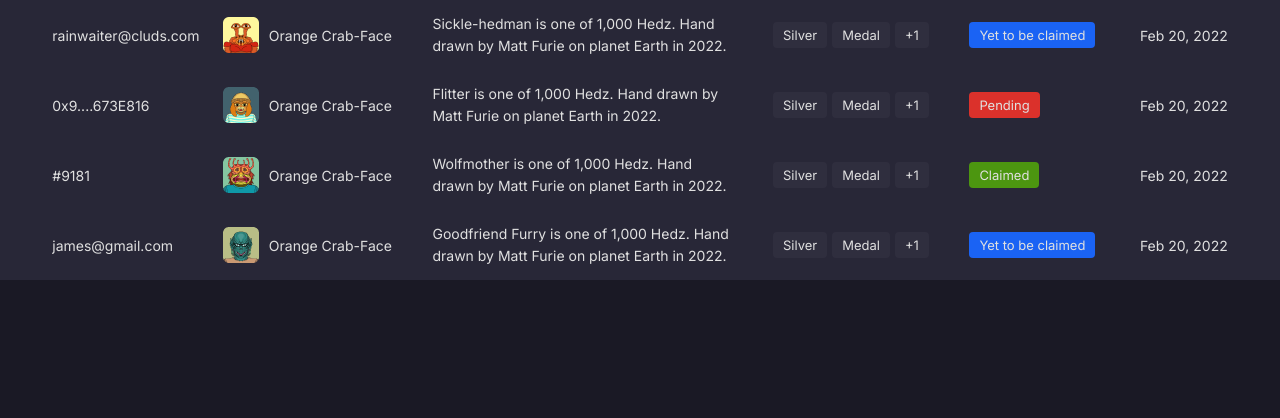
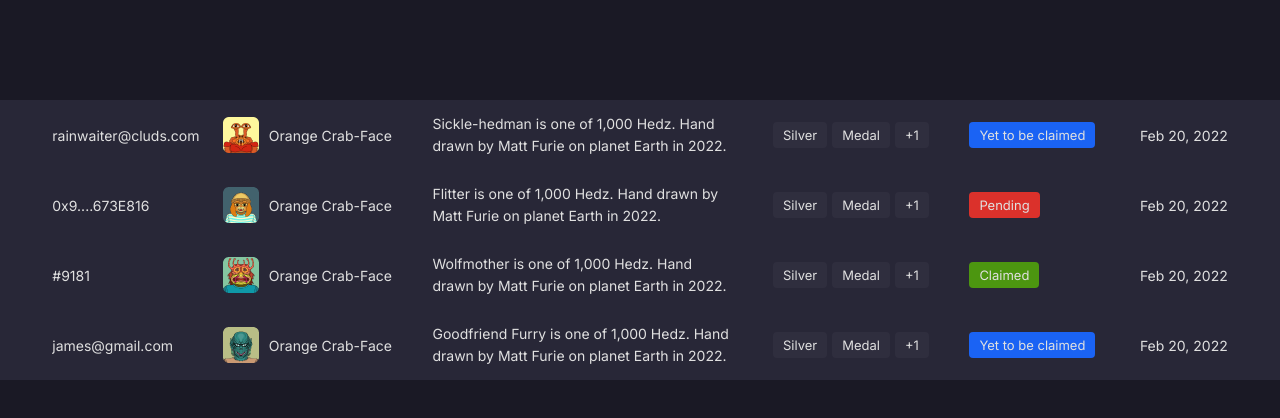
Before and after one commit to sandeepgangaram/temp-mercle-assign, a React (Create React App) app: page / in a window 1280 px wide. Shown: the top 418 px of the page. Built offline with nearby package versions, Linux system fonts and the light colour scheme.

Commit message:
add Tooltip Component

```diff
--- a/src/allData.js
+++ b/src/allData.js
@@ -7,7 +7,11 @@ export const allData = [
     },
     description:
       "Sickle-hedman is one of 1,000 Hedz. Hand drawn by Matt Furie on planet Earth in 2022.",
-    accessories: ["Silver", "Medal", "Something"],
+    accessories: [
+      { description: "Silver", message: "20% have this trait" },
+      { description: "Medal", message: "20% have this trait" },
+      { description: "Something", message: "" },
+    ],
     status: "Yet to be claimed",
     date: "Feb 20, 2022",
   },
@@ -19,7 +23,11 @@ export const allData = [
     },
     description:
       "Flitter is one of 1,000 Hedz. Hand drawn by Matt Furie on planet Earth in 2022.",
-    accessories: ["Silver", "Medal", "Something"],
+    accessories: [
+      { description: "Silver", message: "20% have this trait" },
+      { description: "Medal", message: "20% have this trait" },
+      { description: "Something", message: "" },
+    ],
     status: "Pending",
     date: "Feb 20, 2022",
   },
@@ -31,7 +39,11 @@ export const allData = [
     },
     description:
       "Wolfmother is one of 1,000 Hedz. Hand drawn by Matt Furie on planet Earth in 2022.",
-    accessories: ["Silver", "Medal", "Something"],
+    accessories: [
+      { description: "Silver", message: "20% have this trait" },
+      { description: "Medal", message: "20% have this trait" },
+      { description: "Something", message: "" },
+    ],
     status: "Claimed",
     date: "Feb 20, 2022",
   },
@@ -43,7 +55,11 @@ export const allData = [
     },
     description:
       "Goodfriend Furry is one of 1,000 Hedz. Hand drawn by Matt Furie on planet Earth in 2022.",
-    accessories: ["Silver", "Medal", "Something"],
+    accessories: [
+      { description: "Silver", message: "20% have this trait" },
+      { description: "Medal", message: "20% have this trait" },
+      { description: "Something", message: "" },
+    ],
     status: "Yet to be claimed",
     date: "Feb 20, 2022",
   },
--- a/src/components/RowCard.js
+++ b/src/components/RowCard.js
@@ -1,3 +1,5 @@
+import Tooltip from "./Tooltip";
+
 const RowCard = ({ data }) => {
   const { email, nft, description, accessories, status, date } = data;
   return (
@@ -12,7 +14,17 @@ const RowCard = ({ data }) => {
       </div>
       <div className="row-card-acs">
         {accessories.map((item, i) => {
-          if (i <= 1) return <span key={i}>{item}</span>;
+          if (i <= 1)
+            return (
+              <Tooltip
+                key={i}
+                title="Accessories"
+                description={item.description}
+                message={item.message}
+              >
+                <span>{item.description}</span>
+              </Tooltip>
+            );
           if (i === 2) return <span key={i}>+{accessories.length - 2}</span>;
         })}
       </div>
@@ -27,7 +39,6 @@ const RowCard = ({ data }) => {
           <span className="row-card-status__claimed">{status}</span>
         )}
       </div>
-
       <div className="row-card-date">{date}</div>
     </div>
   );
--- /dev/null
+++ b/src/components/Tooltip.js
@@ -0,0 +1,40 @@
+import React, { useState } from "react";
+
+const Tooltip = (props) => {
+  const { title, description, message, children } = props;
+
+  let timeout;
+  const [active, setActive] = useState(false);
+
+  const showTip = () => {
+    timeout = setTimeout(() => {
+      setActive(true);
+    }, 100);
+  };
+
+  const hideTip = () => {
+    clearInterval(timeout);
+    setActive(false);
+  };
+
+  return (
+    <div
+      className="tooltip-wrapper"
+      onMouseEnter={showTip}
+      onMouseLeave={hideTip}
+    >
+      {children}
+      {active && (
+        <div className="tooltip">
+          <p className="tooltip-title">{title}</p>
+          <p className="tooltip-desc">{description}</p>
+          <p className="tooltip-message">
+            <em>{message}</em>
+          </p>
+        </div>
+      )}
+    </div>
+  );
+};
+
+export default Tooltip;
--- a/src/index.css
+++ b/src/index.css
@@ -13,7 +13,9 @@ body {
   font-family: "Inter", sans-serif;
   color: #e0e0e0;
 }
-
+#root {
+  margin-top: 10rem;
+}
 .row-card {
   max-width: 162rem;
   height: 7rem;
@@ -93,3 +95,39 @@ body {
 .row-card-date {
   font-size: 1.4rem;
 }
+
+/* Tooltip */
+
+.tooltip-wrapper {
+  display: inline-block;
+  position: relative;
+}
+
+.tooltip {
+  width: 13.2rem;
+  height: 7.2rem;
+  border-radius: 4px;
+  border: 2px solid #4882f6;
+  position: absolute;
+  top: -1rem;
+  left: 50%;
+  transform: translate(-100%, -100%);
+  background-color: #282737;
+  padding: 0.75rem;
+  font-size: 1.2rem;
+  display: flex;
+  flex-direction: column;
+  align-items: flex-start;
+  justify-content: space-between;
+  gap: 0.5rem;
+}
+
+.tooltip-title {
+  color: #e0e0e0;
+}
+.tooltip-desc {
+  color: #ffffff;
+}
+.tooltip-message {
+  color: #1a63f4;
+}
```
Also changed, not shown: 1 other file (tests, documents, lock files or other folders).
